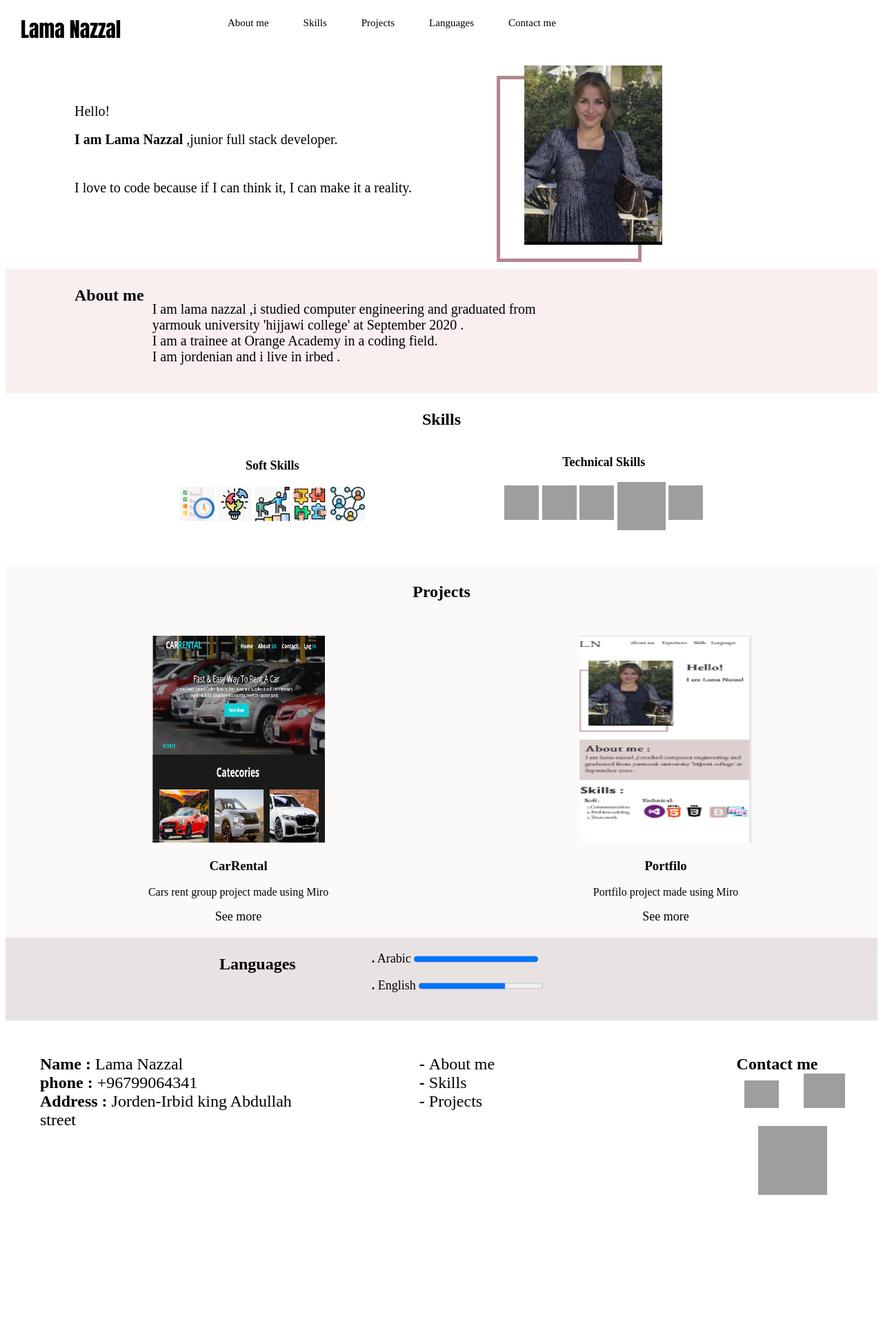
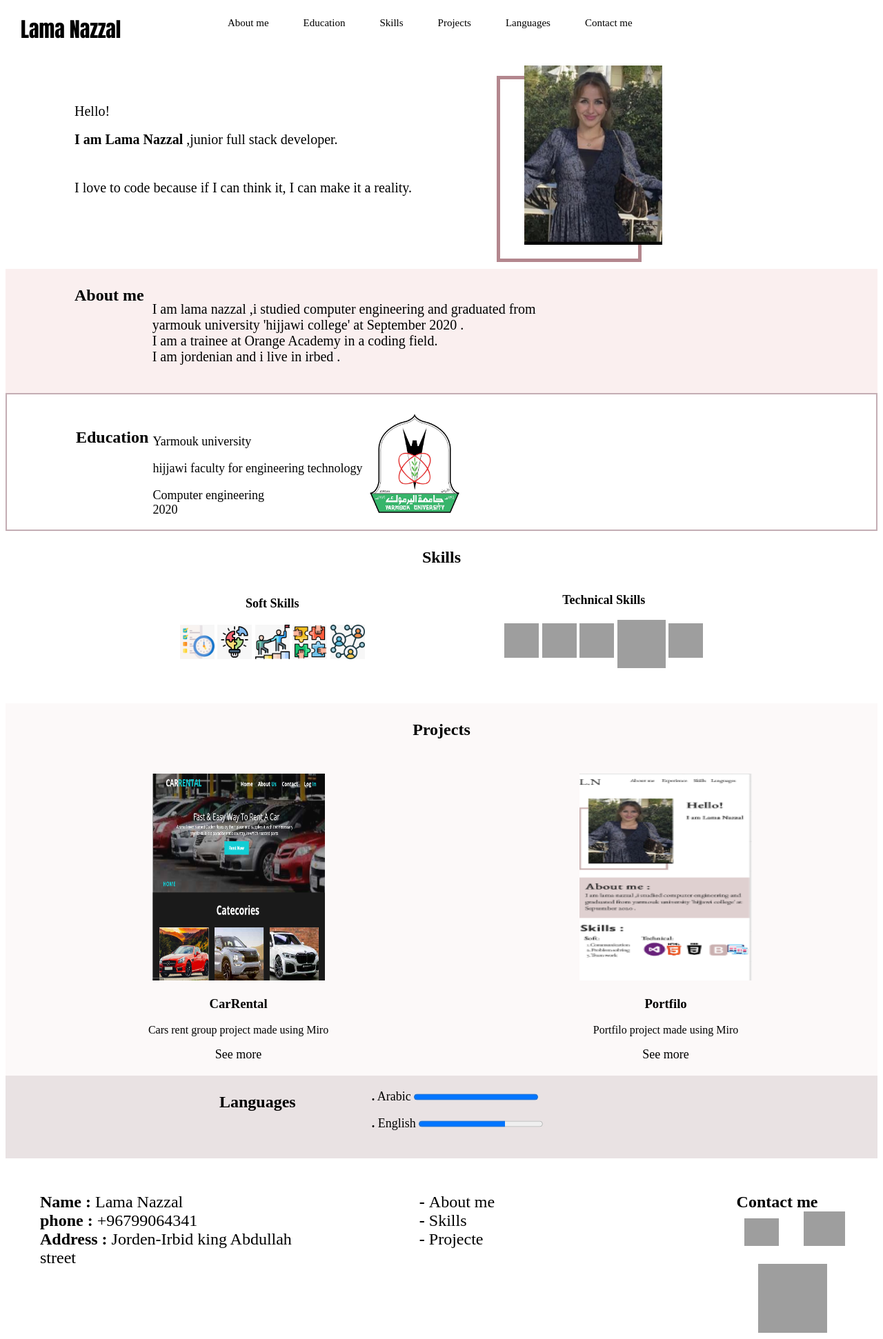
Before and after one commit to LamaNazzal94/HTML-CSS, a plain HTML site: page 2.project2-portfilo/index.html in a window 1280 px wide. Shown: the whole page at 69% size. Before the commit the page ends 1747 px from the top, so only its background shows below. Drawn offline with Linux system fonts and the light colour scheme; grey boxes are pictures that could not be loaded.

Commit message:
solve project2 portfolio

```diff
--- a/2.project2-portfilo/index.html
+++ b/2.project2-portfilo/index.html
@@ -13,11 +13,12 @@
         <div class="nav">
             <div id="navlogo">Lama Nazzal</div>
             <div id="navcontant">
-                <div>About me </div>
-                <div>Skills</div>
-                <div>Projects</div>
-                <div>Languages</div>
-                <div>Contact me</div>
+                <div><a class="navabout" href="#section2">About me</a>  </div>
+                <div><a class="naved" href="#edsection">Education</a> </div>
+                <div><a class="navskills" href="#section3">Skills</a> </div>
+                <div><a class="navproject" href="#section4">Projects</a> </div>
+                <div><a class="navlang" href="#section5">Languages</a></div>
+                <div><a class="navcon" href="#section6"> Contact me</a></div>
             </div>
         </div>
     </header>
@@ -37,13 +38,32 @@
         </div>
         <div id="section2">
 
-            <div class="about"><strong>About me</strong> </div>
+            <div class="about"><strong id="about me">About me</strong> </div>
             <p class="about">I am lama nazzal ,i studied computer engineering and graduated from <br>yarmouk university
                 'hijjawi college' at September 2020 .<br> I am a trainee at Orange Academy in a coding field.
                 <br>I am jordenian and i live in irbed .
             </p>
 
         </div>
+
+
+        <div id="edsection">
+            <div class="titedu">
+                <p class="education"><strong>Education</strong> </p>
+            </div>
+            <div class="uniinfo">
+                <p class="university">Yarmouk university</p>
+                <p class="college">hijjawi faculty for engineering technology</p>
+                <p class="department">
+                    Computer engineering
+                    <br />2020
+                </p>
+            </div>
+            <div class="eduimg"><img class="yuimg" src="./image/yarmoklogo.png" alt="yu image"></div>
+
+        </div>
+
+
         <div id="section3">
             <div class="skills"><strong>Skills</strong></div>
             <div class="allskills">
@@ -130,9 +150,9 @@
             </div>
 
             <div id="footerlink">
-                <div class="footername"> <strong> -  </strong>About me </div>
-                <div class="footerphone"> <strong> - </strong> Skills </div>
-                <div class="footeraddress"> <strong> -  </strong>Projects </div>
+                <div class="footername"> <strong> - </strong><a class="navabout" href="#section2">About me </a> </div>
+                <div class="footerphone"> <strong> - </strong> <a class="navskills" href="#section3"> Skills</a> </div>
+                <div class="footeraddress"> <strong> - </strong><a class="navproject" href="#section4">Projecte</a> </div>
             </div>
 
 
--- a/2.project2-portfilo/style.css
+++ b/2.project2-portfilo/style.css
@@ -26,7 +26,17 @@
     margin-left: 50px;
     padding-top: 25px;
     font-size: 15px;
+
 }
+.navabout ,.navskills ,.navproject , .navlang , .navcon , .naved{
+      text-decoration: none;
+        color: #000;
+}
+
+
+
+
+
 
 /* section1 : */
 #section1 {
@@ -71,6 +81,37 @@
     height: 70px;
     font-size: 20px;
 }
+
+
+/*education*/
+
+#edsection{
+    display: flex;
+    border: 2px solid rgb(196, 173, 180);
+    justify-content: space-between;
+}
+.titedu{
+    font-size: x-large;
+    margin-left: 100px;
+    padding-top: 25px;
+}
+.uniinfo{
+  font-size: large;
+    margin-left: 0px;
+    padding-top: 40px;
+}
+
+.eduimg{
+    margin-right: 600px;
+    padding-top: 25px;
+}
+.yuimg{
+    height: 150px;
+}
+
+
+
+
 
 /*section2: */
 #section2 {
@@ -366,7 +407,26 @@ p.about {
         font-size: 18px;
     }
 
+/*education*/
 
+
+.titedu{
+    font-size: large;
+    padding-top: 10px;
+}
+.uniinfo{
+  font-size: 18px;
+    margin-left: 0px;
+    padding-top: 10px;
+}
+
+.eduimg{
+    margin-right: 50px;
+    padding-top: 25px;
+}
+.yuimg{
+    height: 120px;
+}
     /*section2: */
     #section2 {
         background-color: rgb(250, 239, 239);
@@ -659,6 +719,27 @@ p.about {
 
     }
 
+
+    /*education*/
+
+
+.titedu{
+    font-size: 15px;
+    margin-left: 15px;
+}
+.uniinfo{
+  font-size: 15px;
+
+    padding-top: 15px;
+}
+
+.eduimg{
+    margin-right: 0px;
+    padding-top: 25px;
+}
+.yuimg{
+    height: 100px;
+}
     /*section3*/
     #section3 {
         height: 300px;
```
Also changed, not shown: 2.project2-portfilo/image/yarmoklogo.png (added).
